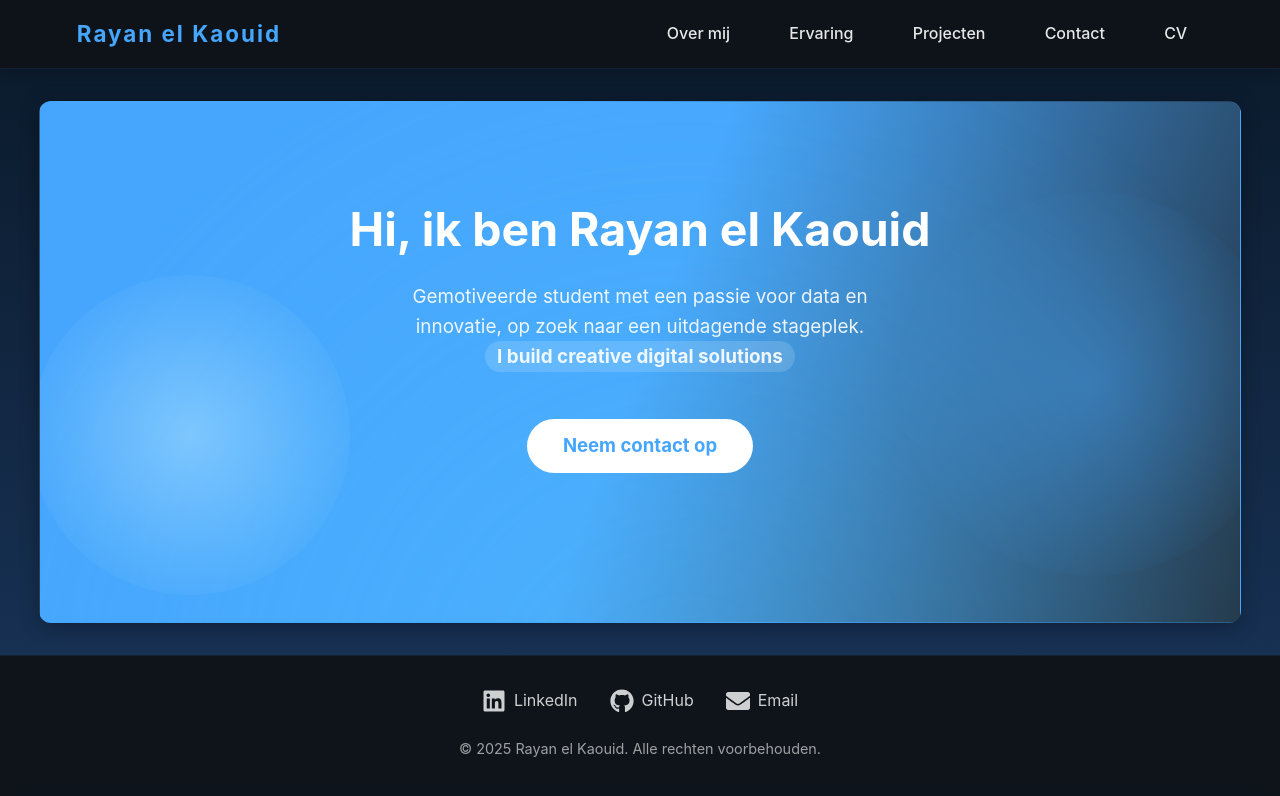
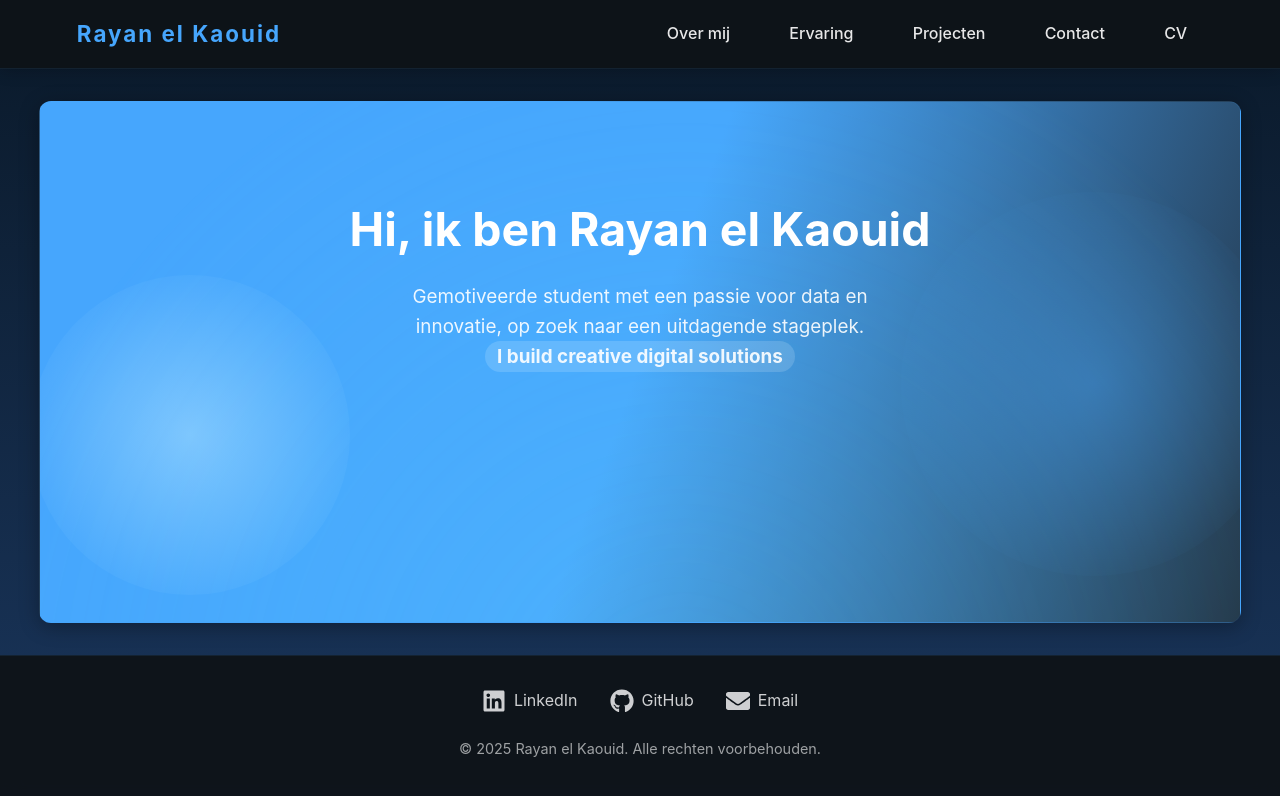
Before and after one commit to RayanElka/Portofolio, a Next.js app in the folder portofolio/: page / in a window 1280 px wide. Shown: the top 796 px of the page. Built offline with nearby package versions, Linux system fonts and the light colour scheme.

Commit message:
contact en resp

```diff
--- a/portofolio/components/Hero.js
+++ b/portofolio/components/Hero.js
@@ -39,21 +39,6 @@ export default function Hero() {
             I build creative digital solutions
           </span>
         </p>
-        <Link
-          href="/contact"
-          style={{
-            display: "inline-block",
-            background: "#fff",
-            color: "#46a6fd",
-            margin: "1.2rem 0",
-            padding: "12px 36px",
-            borderRadius: "30px",
-            fontWeight: "bold",
-            fontSize: "1.16rem",
-          }}
-        >
-          Neem contact op
-        </Link>
       </div>
     </section>
   );
```
